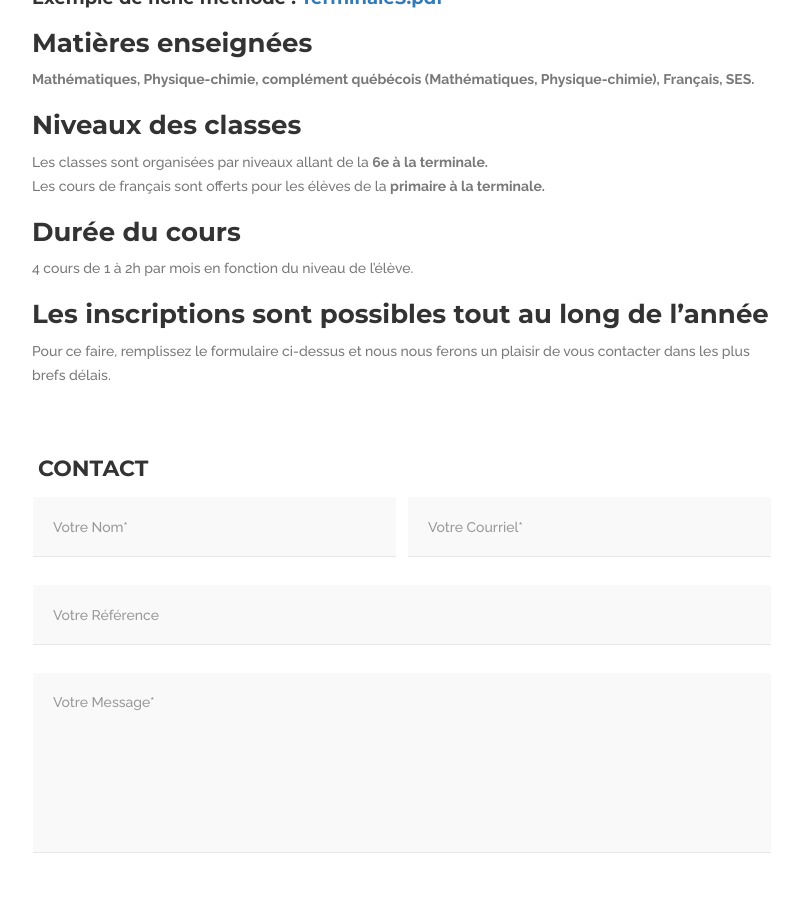
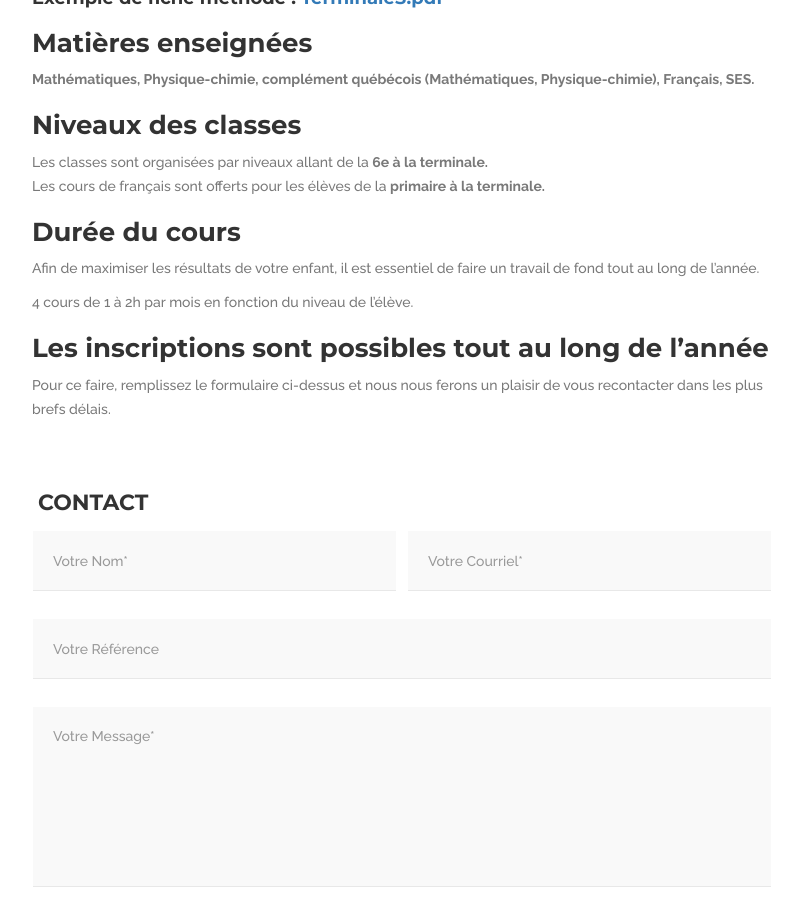
Before and after one commit to bkingg/les-clefs-pour-reussir, a Jekyll site: the page built from _programmes/test 2.md, in a window 1280 px wide and 900 px high, scrolled down 1466 px. Shown: the whole window, without its empty margins (233-1035 px from the left). Built offline with Jekyll 4.4.1, drawn with Linux system fonts in a browser that asks for light colours.

Commit message:
Update from Forestry.io - test 2.md

```diff
--- a/_programmes/test 2.md
+++ b/_programmes/test 2.md
@@ -31,8 +31,10 @@ Les cours enseignés sont organisés par élèves de même niveaux afin de facil
 
 ### Durée du cours
 
+Afin de maximiser les résultats de votre enfant, il est essentiel de faire un travail de fond tout au long de l'année.
+
 * 4 cours de 1 à 2h par mois en fonction du niveau de l'élève.
 
 ### **Les inscriptions sont possibles tout au long de l’année**
 
-Pour ce faire, remplissez le formulaire ci-dessus et nous nous ferons un plaisir de vous contacter dans les plus brefs délais.
+Pour ce faire, remplissez le formulaire ci-dessus et nous nous ferons un plaisir de vous recontacter dans les plus brefs délais.
```
